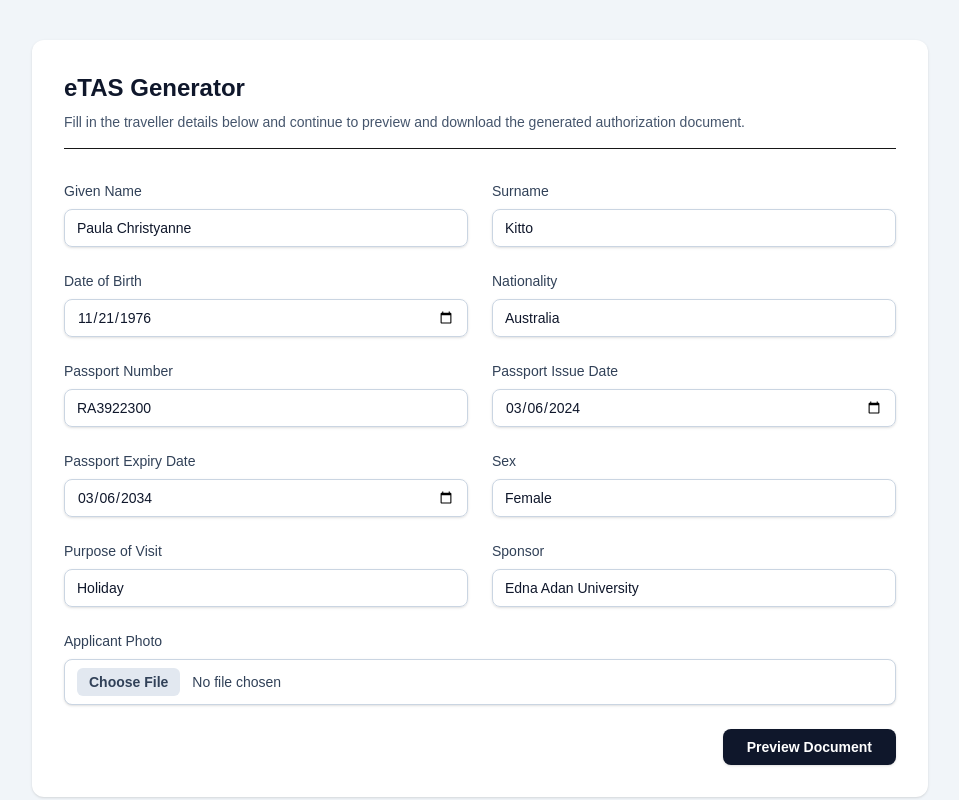
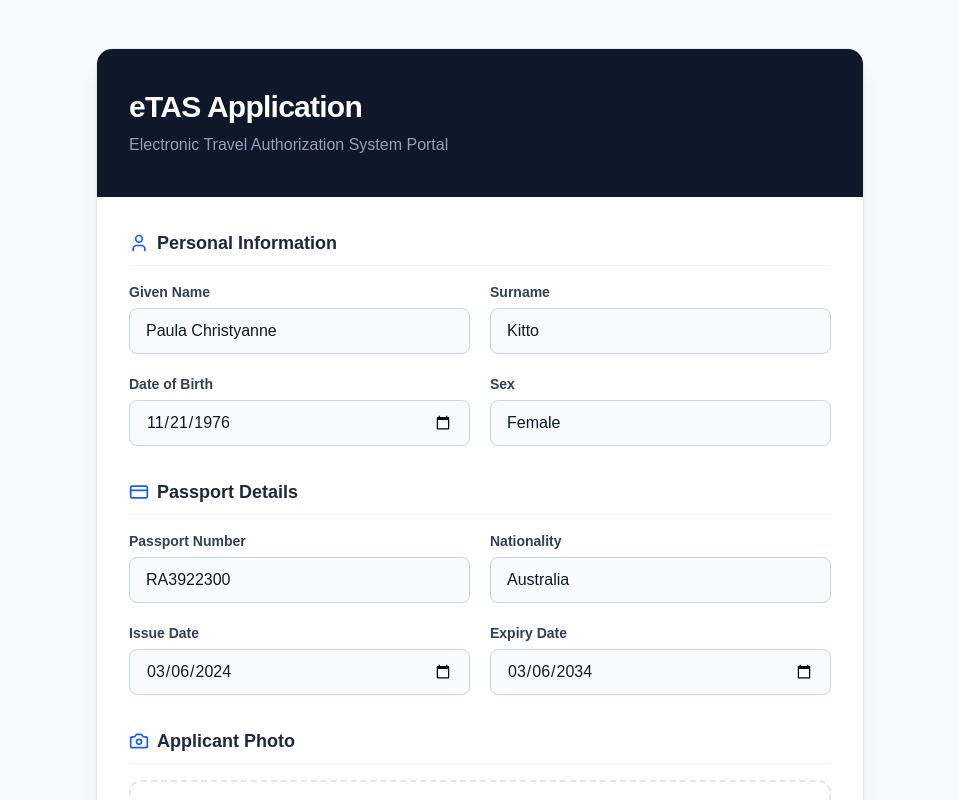
Before and after one commit to mamukhtar01/etas, a Next.js app: page / in a window 1280 px wide. Shown: the top 800 px of the page, without its empty margins (160-1119 px from the left). Built offline with nearby package versions, Linux system fonts and the light colour scheme.

Commit message:
Fix Build Error

```diff
--- a/app/page.tsx
+++ b/app/page.tsx
@@ -1,7 +1,8 @@
 "use client";
 
-import { ChangeEvent, FormEvent, useState } from "react";
+import { ChangeEvent, FormEvent, useState, useEffect } from "react";
 import { useRouter } from "next/navigation";
+import { User, CreditCard, Calendar, Camera, Plane } from "lucide-react"; // Optional: lucide-react for icons
 
 const initialState = {
   givenName: "Paula Christyanne",
@@ -18,38 +19,36 @@ const initialState = {
   etasNumber: "176" + Math.floor(1000000 + Math.random() * 9000000).toString(),
   etasIssueDate: "2025-11-29",
   etasExpiryDate: "2026-02-27",
-  applicantPhoto: "",
 };
-
-type FormState = typeof initialState;
 
 export default function Home() {
   const router = useRouter();
-  const [formData, setFormData] = useState<FormState>(initialState);
+  const [formData, setFormData] = useState(initialState);
+  const [applicantPhoto, setApplicantPhoto] = useState<string>("");
   const [photoError, setPhotoError] = useState("");
 
-  const handleChange = (field: keyof FormState) =>
-    (event: ChangeEvent<HTMLInputElement | HTMLTextAreaElement>) => {
+  const handleChange = (field: keyof typeof initialState) =>
+    (event: ChangeEvent<HTMLInputElement | HTMLSelectElement>) => {
       setFormData((prev) => ({ ...prev, [field]: event.target.value }));
     };
 
   const handlePhotoChange = (event: ChangeEvent<HTMLInputElement>) => {
     const file = event.target.files?.[0];
     setPhotoError("");
-    if (!file) {
-      setFormData((prev) => ({ ...prev, applicantPhoto: "" }));
+    if (!file) return;
+
+    if (file.size > 2 * 1024 * 1024) {
+      setPhotoError("Image must be under 2MB");
       return;
     }
-    if (!file.type.startsWith("image/")) {
-      setPhotoError("Please select an image file.");
-      return;
-    }
+
     const reader = new FileReader();
     reader.onload = () => {
       const result = typeof reader.result === "string" ? reader.result : "";
-      setFormData((prev) => ({ ...prev, applicantPhoto: result }));
+      setApplicantPhoto(result);
+      // Store in localStorage because URL strings have length limits
+      localStorage.setItem("applicantPhoto", result);
     };
-    reader.onerror = () => setPhotoError("Could not read the file.");
     reader.readAsDataURL(file);
   };
 
@@ -60,126 +59,91 @@ export default function Home() {
   };
 
   return (
-    <div className="min-h-screen bg-slate-100 py-10">
-      <div className="mx-auto max-w-4xl rounded-xl bg-white p-8 shadow-sm">
-        <header className="mb-8 border-b pb-4">
-          <h1 className="text-2xl font-semibold text-slate-900">
-            eTAS Generator
-          </h1>
-          <p className="mt-2 text-sm text-slate-600">
-            Fill in the traveller details below and continue to preview and download the generated authorization document.
-          </p>
+    <div className="min-h-screen bg-[#f8fafc] px-4 py-12 md:px-6">
+      <div className="mx-auto max-w-3xl overflow-hidden rounded-2xl border border-slate-200 bg-white shadow-xl">
+        <header className="bg-slate-900 px-8 py-10 text-white">
+          <h1 className="text-3xl font-bold tracking-tight">eTAS Application</h1>
+          <p className="mt-2 text-slate-400">Electronic Travel Authorization System Portal</p>
         </header>
-        <form className="grid grid-cols-1 gap-6 md:grid-cols-2" onSubmit={handleSubmit}>
-          <FormField
-            label="Given Name"
-            value={formData.givenName}
-            onChange={handleChange("givenName")}
-          />
-          <FormField
-            label="Surname"
-            value={formData.surname}
-            onChange={handleChange("surname")}
-          />
-          <FormField
-            label="Date of Birth"
-            type="date"
-            value={formData.dateOfBirth}
-            onChange={handleChange("dateOfBirth")}
-          />
-          <FormField
-            label="Nationality"
-            value={formData.nationality}
-            onChange={handleChange("nationality")}
-          />
-          <FormField
-            label="Passport Number"
-            value={formData.passportNumber}
-            onChange={handleChange("passportNumber")}
-          />
 
-          <FormField
-            label="Passport Issue Date"
-            type="date"
-            value={formData.passportIssueDate}
-            onChange={handleChange("passportIssueDate")}
-          />
-          <FormField
-            label="Passport Expiry Date"
-            type="date"
-            value={formData.passportExpiryDate}
-            onChange={handleChange("passportExpiryDate")}
-          />
-          <FormField
-            label="Sex"
-            value={formData.sex}
-            onChange={handleChange("sex")}
-          />
-          <FormField
-            label="Purpose of Visit"
-            value={formData.visitPurpose}
-            onChange={handleChange("visitPurpose")}
-          />
-          <FormField
-            label="Sponsor"
-            value={formData.sponsor}
-            onChange={handleChange("sponsor")}
-          />
+        <form onSubmit={handleSubmit} className="space-y-8 p-8">
+          {/* Section 1: Personal Details */}
+          <section>
+            <div className="mb-4 flex items-center gap-2 border-b border-slate-100 pb-2">
+              <User className="h-5 w-5 text-blue-600" />
+              <h2 className="text-lg font-semibold text-slate-800">Personal Information</h2>
+            </div>
+            <div className="grid grid-cols-1 gap-5 md:grid-cols-2">
+              <FormField label="Given Name" value={formData.givenName} onChange={handleChange("givenName")} />
+              <FormField label="Surname" value={formData.surname} onChange={handleChange("surname")} />
+              <FormField label="Date of Birth" type="date" value={formData.dateOfBirth} onChange={handleChange("dateOfBirth")} />
+              <FormField label="Sex" value={formData.sex} onChange={handleChange("sex")} />
+            </div>
+          </section>
 
+          {/* Section 2: Passport Details */}
+          <section>
+            <div className="mb-4 flex items-center gap-2 border-b border-slate-100 pb-2">
+              <CreditCard className="h-5 w-5 text-blue-600" />
+              <h2 className="text-lg font-semibold text-slate-800">Passport Details</h2>
+            </div>
+            <div className="grid grid-cols-1 gap-5 md:grid-cols-2">
+              <FormField label="Passport Number" value={formData.passportNumber} onChange={handleChange("passportNumber")} />
+              <FormField label="Nationality" value={formData.nationality} onChange={handleChange("nationality")} />
+              <FormField label="Issue Date" type="date" value={formData.passportIssueDate} onChange={handleChange("passportIssueDate")} />
+              <FormField label="Expiry Date" type="date" value={formData.passportExpiryDate} onChange={handleChange("passportExpiryDate")} />
+            </div>
+          </section>
 
-
-          <div className="md:col-span-2">
-            <label className="mb-2 block text-sm font-medium text-slate-700">
-              Applicant Photo
-            </label>
+          {/* Section 3: Photo Upload */}
+          <section>
+            <div className="mb-4 flex items-center gap-2 border-b border-slate-100 pb-2">
+              <Camera className="h-5 w-5 text-blue-600" />
+              <h2 className="text-lg font-semibold text-slate-800">Applicant Photo</h2>
+            </div>
+            <div className="flex flex-col items-center gap-6 rounded-xl border-2 border-dashed border-slate-200 p-6 transition-colors hover:border-blue-400 md:flex-row">
+              <div className="h-32 w-28 overflow-hidden rounded-lg border bg-slate-50">
+                {applicantPhoto ? (
+                  <img src={applicantPhoto} alt="Preview" className="h-full w-full object-cover" />
+                ) : (
+                  <div className="flex h-full items-center justify-center text-xs text-slate-400">No Photo</div>
+                )}
+              </div>
+              <div className="flex-1">
                 <input
                   type="file"
                   accept="image/*"
-              className="w-full rounded-lg border border-slate-300 bg-white px-3 py-2 text-sm text-slate-700 shadow-sm file:mr-3 file:rounded-md file:border-0 file:bg-slate-200 file:px-3 file:py-1 file:text-sm file:font-semibold"
                   onChange={handlePhotoChange}
+                  className="block w-full text-sm text-slate-500 file:mr-4 file:rounded-full file:border-0 file:bg-blue-50 file:px-4 file:py-2 file:text-sm file:font-semibold file:text-blue-700 hover:file:bg-blue-100"
                 />
-            {photoError && (
-              <p className="mt-2 text-xs text-rose-600">{photoError}</p>
-            )}
-            {formData.applicantPhoto && (
-              <img
-                src={formData.applicantPhoto}
-                alt="Applicant preview"
-                className="mt-3 h-24 w-20 rounded border border-slate-200 object-cover"
-              />
-            )}
+                <p className="mt-2 text-xs text-slate-500">Upload a professional passport-style photo (JPEG/PNG, max 2MB).</p>
+                {photoError && <p className="mt-1 text-sm font-medium text-red-500">{photoError}</p>}
               </div>
+            </div>
+          </section>
 
-          <div className="md:col-span-2 flex justify-end">
           <button
             type="submit"
-              className="rounded-lg bg-slate-900 px-6 py-2 text-sm font-semibold text-white shadow hover:bg-slate-700 focus:outline-none focus:ring-2 focus:ring-slate-500"
+            className="w-full rounded-xl bg-blue-600 py-4 text-lg font-bold text-white transition-all hover:bg-blue-700 hover:shadow-lg focus:ring-4 focus:ring-blue-200 active:scale-[0.98]"
           >
-              Preview Document
+            Generate eTAS Document
           </button>
-          </div>
         </form>
       </div>
     </div>
   );
 }
 
-type FieldProps = {
-  label: string;
-  value: string;
-  onChange: (event: ChangeEvent<HTMLInputElement>) => void;
-  type?: string;
-};
-
-function FormField({ label, value, onChange, type = "text" }: FieldProps) {
+// Reusable Sub-component
+function FormField({ label, value, onChange, type = "text" }: any) {
   return (
     <div className="flex flex-col">
-      <label className="mb-2 text-sm font-medium text-slate-700">{label}</label>
+      <label className="mb-1.5 text-sm font-semibold text-slate-700">{label}</label>
       <input
         type={type}
-        className="rounded-lg border border-slate-300 px-3 py-2 text-sm text-slate-900 shadow-sm focus:border-slate-500 focus:outline-none focus:ring-2 focus:ring-slate-200"
         value={value}
         onChange={onChange}
+        className="rounded-lg border border-slate-300 bg-slate-50 px-4 py-2.5 text-slate-900 transition-all focus:border-blue-500 focus:bg-white focus:outline-none focus:ring-2 focus:ring-blue-100"
         required
       />
     </div>
--- a/app/preview/page.tsx
+++ b/app/preview/page.tsx
@@ -1,6 +1,6 @@
 "use client";
 
-import { useCallback, useMemo, useRef, useState } from "react";
+import { Suspense, useCallback, useMemo, useRef, useState, useEffect } from "react";
 import Image from "next/image";
 import Link from "next/link";
 import { useSearchParams } from "next/navigation";
@@ -27,16 +27,41 @@ type DocumentData = {
   applicantPhoto: string;
 };
 
-export default function ETASOfficialPreview() {
+export default function ETASOfficialPreviewPage() {
+  return (
+    <Suspense fallback={<PreviewFallback />}>
+      <PreviewContent />
+    </Suspense>
+  );
+}
+
+function PreviewFallback() {
+  return (
+    <div className="min-h-screen bg-gray-200 flex items-center justify-center text-sm text-gray-600">
+      Loading preview...
+    </div>
+  );
+}
+
+function PreviewContent() {
   const params = useSearchParams();
   const containerRef = useRef<HTMLDivElement>(null);
   const [downloading, setDownloading] = useState(false);
+  const [storedPhoto, setStoredPhoto] = useState<string>("/applicant.jpg");
+
+  // Retrieve the photo from localStorage on mount
+  useEffect(() => {
+    const photo = localStorage.getItem("applicantPhoto");
+    if (photo) {
+      setStoredPhoto(photo);
+    }
+  }, []);
 
   const data = useMemo<DocumentData>(
     () => ({
       givenName: params.get("givenName")?.toUpperCase() || "SUSHIL",
       surname: params.get("surname")?.toUpperCase() || "KUMAR",
-      applicantPhoto: params.get("applicantPhoto") || "/applicant.jpg",
+      applicantPhoto: storedPhoto,
       dateOfBirth: params.get("dateOfBirth") || "07 Jan 1986",
       sex: params.get("sex")?.toUpperCase() || "MALE",
       nationality: params.get("nationality")?.toUpperCase() || "INDIA",
@@ -61,12 +86,11 @@ export default function ETASOfficialPreview() {
         year: "numeric",
       }),
     }),
-    [params],
+    [params, storedPhoto],
   );
 
   const watermarkLine = `${data.nationality} ${data.passportNumber} ${data.visitPurpose} ${data.givenName} ${data.surname} ${data.dateOfBirth} `;
 
-  // The repeating text for the separator line
   const separatorText =
     "Federal Republic of Somalia Immigration and Citizenship Agency ";
 
@@ -137,9 +161,8 @@ export default function ETASOfficialPreview() {
           font-family: "Noto Naskh Arabic", serif;
         }
 
-        /* Full width micro-text line style */
         .security-text-line {
-          width: calc(100% + 16mm); /* Offset the 8mm padding on each side */
+          width: calc(100% + 16mm);
           margin-left: -8mm;
           white-space: nowrap;
 
@@ -164,7 +187,7 @@ export default function ETASOfficialPreview() {
           disabled={downloading}
           className="px-8 py-2 bg-[#0056b3] text-white rounded-md shadow-md font-bold text-sm hover:bg-blue-800 transition-colors"
         >
-          {downloading ? "Formatting PDF..." : "Download Official PDF"}
+          {downloading ? "Formatting PDF..." : "Download PDF"}
         </button>
       </div>
 
@@ -191,8 +214,8 @@ export default function ETASOfficialPreview() {
               <Image
                 src="/logo.svg"
                 alt="Coat of Arms"
-                width={112}
-                height={112}
+                width={82}
+                height={82}
                 priority
               />
             </div>
@@ -207,7 +230,6 @@ export default function ETASOfficialPreview() {
             </h2>
           </header>
 
-          {/* Sublte Hidden Emblem Background */}
           <div className="absolute inset-0 flex items-center justify-center pointer-events-none opacity-[0.08] z-0">
             <Image
               src="/emblem.svg"
@@ -218,16 +240,20 @@ export default function ETASOfficialPreview() {
             />
           </div>
 
-          {/* REPEATING TEXT LINE ADDED HERE */}
           <div className="security-text-line mb-4">
             {Array(15).fill(separatorText).join("")}
           </div>
 
-          <div className="bg-[#dde0e1] h-[85px] flex items-center mb-8 border border-gray-300 rounded-[8px] overflow-hidden">
-            <div className="w-[25%] h-full flex pt-4 px-4">
-              <div className="w-full h-10 bg-black/5 blur-[1px]"></div>
+          <div className="bg-[#dde0e1] h-[85px] flex items-center mb-8 border border-gray-300 rounded-[15px] overflow-hidden">
+            <div className="w-[25%] h-10 flex pt-4 px-2 mb-auto">
+              <Image
+                src={"/shade.png"}
+                alt="Applicant Photo"
+                width={600}
+                height={40}
+              />
             </div>
-            <div className="w-[45%] text-center">
+            <div className="w-[45%] text-center py-3">
               <div className="text-[34px] font-bold leading-none tracking-tight text-gray-900 font-serif-official">
                 eTAS
               </div>
@@ -245,9 +271,7 @@ export default function ETASOfficialPreview() {
             <div className="w-[30%] flex flex-col pr-5">
               <div className="flex h-10 bg-white mb-1 items-center justify-center w-44 border border-gray-200 overflow-hidden">
                 <Barcode
-                  value={
-                    data.etasNumber|| "1768293848"
-                  }
+                  value={data.etasNumber || "1768293848"}
                   format="CODE128"
                   width={1.8}
                   height={32}
@@ -265,11 +289,12 @@ export default function ETASOfficialPreview() {
 
           <div className="flex gap-10 mb-8 px-2">
             <div className="w-[155px] flex-shrink-0">
-              <div className="aspect-[3.5/4.5] border-[1.5px] border-gray-400 bg-white p-[1px] shadow-sm overflow-hidden relative">
+              <div className="aspect-[3.5/4.5] bg-white p-[1px] shadow-sm overflow-hidden relative">
                 <Image
                   src={data.applicantPhoto}
                   alt="Applicant Photo"
                   fill
+                  unoptimized // Important for base64/local data URLs
                   className="object-cover"
                 />
               </div>
@@ -277,7 +302,7 @@ export default function ETASOfficialPreview() {
             <div className="flex-1 grid grid-cols-2 gap-x-10 gap-y-2 pt-1 font-sans">
               <DetailField label="Given Name" value={data.givenName} />
               <DetailField label="Surname" value={data.surname} />
-              <DetailField label="Date of Birth" value={data.dateOfBirth} />
+              <DetailField label="Date of Birth" value={formatDate(data.dateOfBirth)} />
               <DetailField label="Sex" value={data.sex} />
               <DetailField
                 label="Current Nationality"
@@ -290,11 +315,11 @@ export default function ETASOfficialPreview() {
               />
               <DetailField
                 label="Passport Issue Date"
-                value={data.passportIssueDate}
+                value={formatDate(data.passportIssueDate)}
               />
               <DetailField
                 label="Passport Expiry Date"
-                value={data.passportExpiryDate}
+                value={formatDate(data.passportExpiryDate)}
               />
               <DetailField label="Purpose of Visit" value={data.visitPurpose} />
               <div className="col-span-2">
@@ -303,28 +328,28 @@ export default function ETASOfficialPreview() {
             </div>
           </div>
 
-          <div className="  px-2 font-serif-official">
+          <div className=" px-2 font-serif-official">
             <h3 className="font-bold text-[16px] mb-3 ">Notes</h3>
             <div className="flex justify-between items-start mb-4  gap-8 ">
               <div className="flex-1">
-                <ol className="text-[13.5px] leading-[1.3] text-black space-y-3">
-                  <li className="flex gap-3">
-                    <span className="font-bold min-w-[15px]">1.</span>
+                <ol className="text-[15.5px] leading-[1.5] text-black space-y-2">
+                  <li className="flex gap-4">
+                    <span className=" min-w-[15px]">1.</span>
                     <span>
                       A colored copy of this eTAS, along with your passport,
                       must be presented to the immigration officer upon arrival
                       at the designated point of entry.
                     </span>
                   </li>
-                  <li className="flex gap-3">
-                    <span className="font-bold min-w-[15px]">2.</span>
+                  <li className="flex gap-4">
+                    <span className=" min-w-[15px]">2.</span>
                     <span>
                       This Travel Authorization allows for a single entry and is
                       valid for 90 days from the date of approval.
                     </span>
                   </li>
-                  <li className="flex gap-3">
-                    <span className="font-bold min-w-[15px]">3.</span>
+                  <li className="flex gap-4">
+                    <span className=" min-w-[15px]">3.</span>
                     <span>
                       Providing false information to immigration authorities
                       constitutes a criminal offense and is punishable by law.
@@ -333,31 +358,37 @@ export default function ETASOfficialPreview() {
                 </ol>
               </div>
               <div className="shrink-0 mt-2">
-                <QRCode value={"https://immigration.gov.so/verify/etas/" + data.etasNumber} size={135} />
+                <QRCode
+                  value={
+                    "https://immigration.gov.so/verify/etas/" + data.etasNumber
+                  }
+                  size={135}
+                />
               </div>
             </div>
           </div>
-          <div className="text-center mt-6">
-            <p className="text-[13px]  uppercase leading-tight tracking-wider font-serif-official">
+          <div className="text-center mt-6 font-semibold text-gray-800 text-[13px]">
+            <p className="  uppercase leading-tight tracking-wider font-serif-official">
               THIS DOCUMENT WAS ISSUED UNDER THE AUTHORITY OF IMMIGRATION AND
               CITIZENSHIP AGENCY
             </p>
-            <p className="text-[12px] mt-1 tracking-[0.05em] uppercase font-serif-official">
+            <p className="mt-1 tracking-[0.05em] uppercase font-serif-official">
               ETAS.GOV.SO
             </p>
           </div>
 
-          <footer className="mt-32 relative pb-6 font-sans">
-            <div className="absolute bottom-16 left-0 right-0 flex justify-center opacity-85 pointer-events-none">
+          {/* footer */}
+          <footer className=" font-sans relative mt-auto mb-2 -top-10">
+            <div className=" bottom-16 left-0 right-0  flex justify-center opacity-85 pointer-events-none">
               <Image
                 src="/camels.png"
                 alt="Camel Silhouette"
                 width={800}
-                height={180}
+                height={80}
                 className="object-contain"
               />
             </div>
-            <div className="relative text-center text-[12px] font-bold z-10 pt-20">
+            <div className="relative mt-[-10px] text-center text-[12px] font-bold z-10">
               <div className="uppercase tracking-widest text-black/80">
                 Immigration and Citizenship Agency
               </div>
@@ -384,3 +415,15 @@ function DetailField({ label, value }: { label: string; value: string }) {
     </div>
   );
 }
+
+
+
+function formatDate(dateStr: string) {
+  const date = new Date(dateStr);
+  if (isNaN(date.getTime())) return dateStr;
+  return date.toLocaleDateString("en-GB", {
+    day: "2-digit",
+    month: "short",
+    year: "numeric",
+  });
+}
--- a/package.json
+++ b/package.json
@@ -11,6 +11,7 @@
   "dependencies": {
     "html2canvas-pro": "^1.6.6",
     "jspdf": "^4.1.0",
+    "lucide-react": "^0.563.0",
     "next": "16.1.6",
     "react": "19.2.3",
     "react-barcode": "^1.6.1",
```
Also changed, not shown: public/shade.png (added), 1 other file (tests, documents, lock files or other folders). Lines whose indentation alone changed are shown as unchanged.
